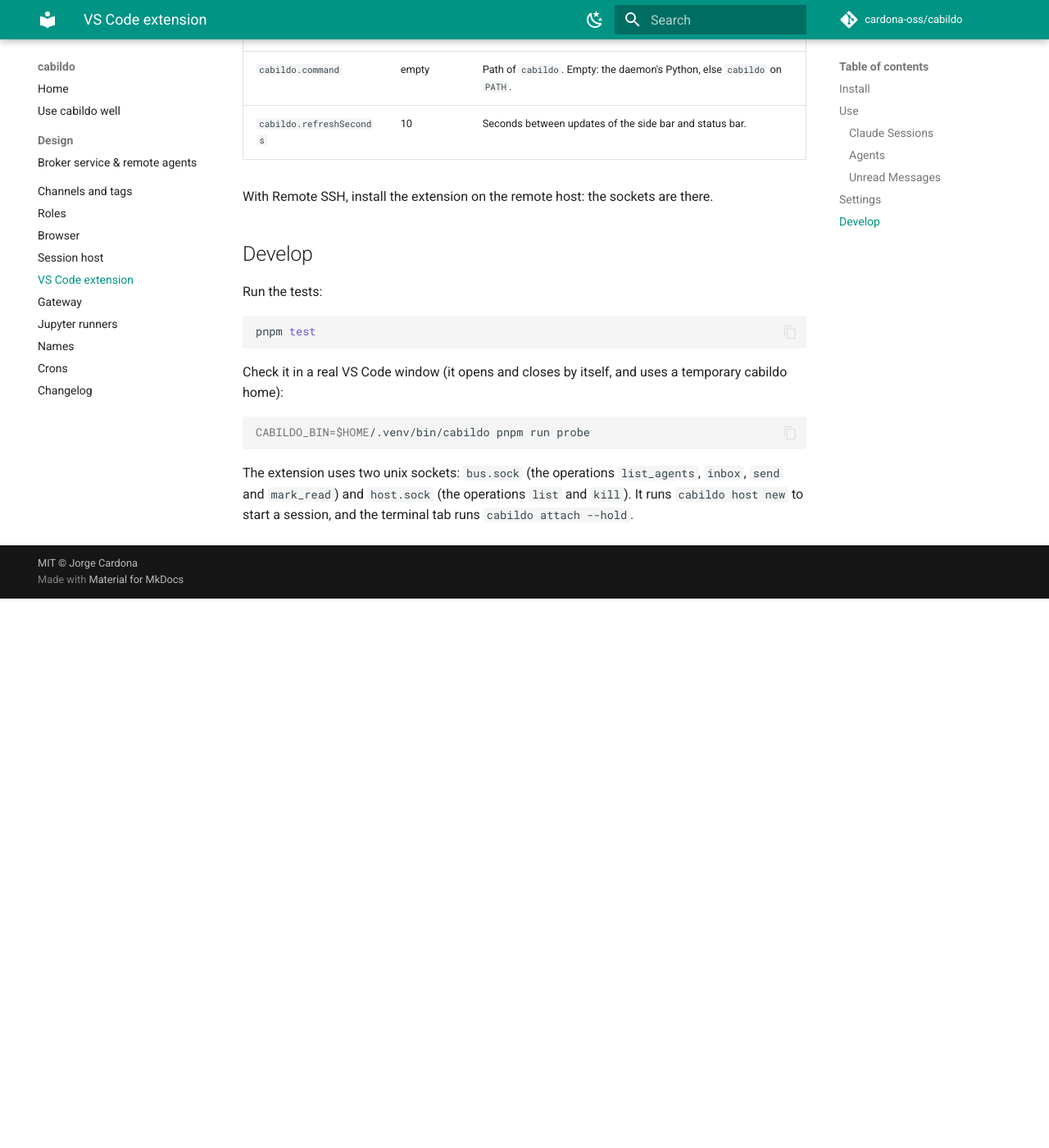
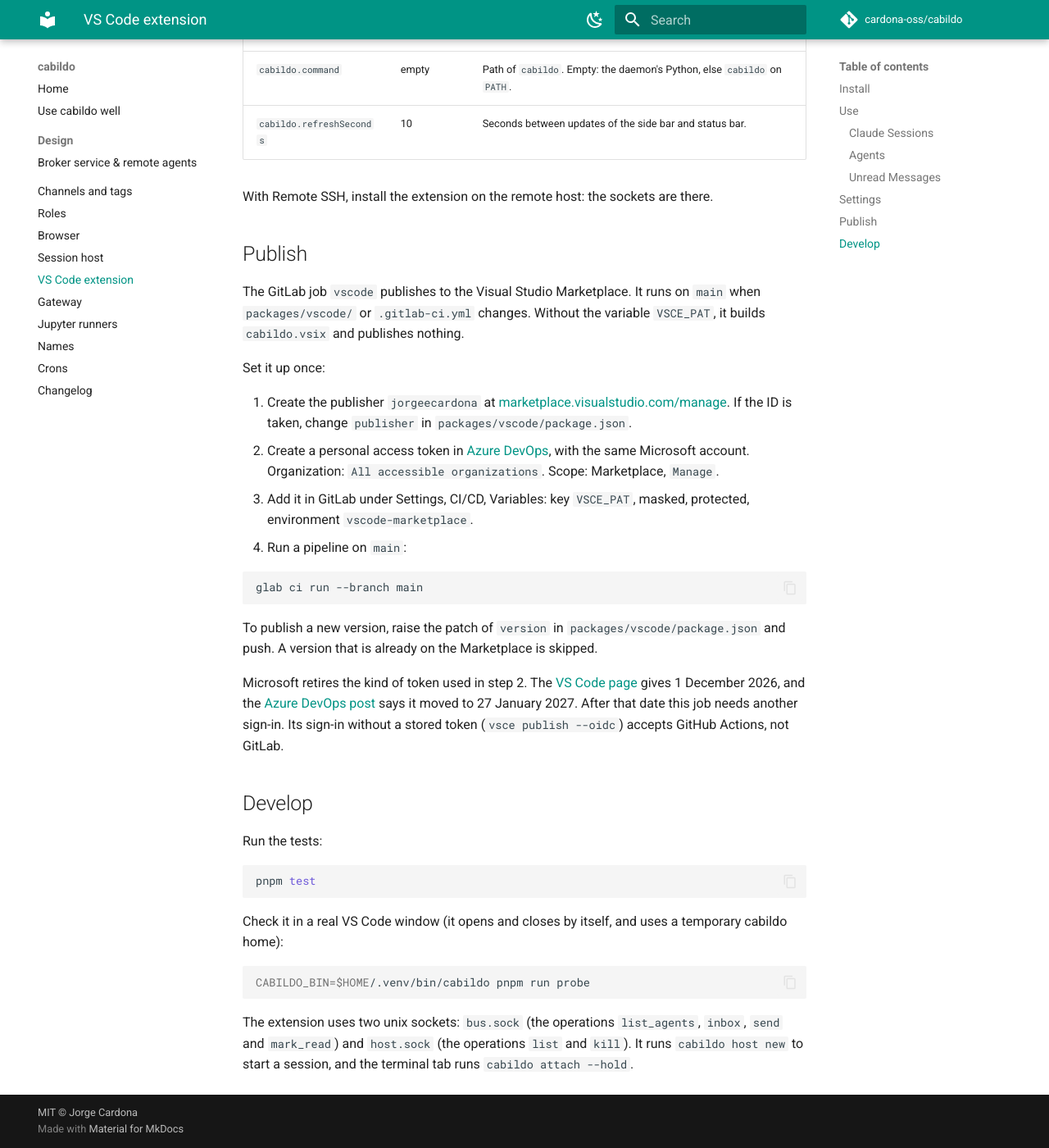
Before and after one commit to jorgeecardona/cabildo, an MkDocs documentation site: the page built from docs/vscode.md, in a window 1280 px wide and 1400 px high, scrolled down 1468 px. Shown: the whole window at 82% size. Built offline with MkDocs 1.6.1 and Material for MkDocs 9.7.7, drawn with Linux system fonts in a browser that asks for light colours; comment, search, counter and statistics services are not loaded; before the commit the page ends 2198 px from its top, so only the background shows below that.

Commit message:
ci(vscode): build the extension on main and publish it when VSCE_PAT is set

````diff
--- a/docs/vscode.md
+++ b/docs/vscode.md
@@ -61,6 +61,37 @@ The status bar shows the agent count and the unread count too. Click it to pick
 
 With Remote SSH, install the extension on the remote host: the sockets are there.
 
+## Publish
+
+The GitLab job `vscode` publishes to the Visual Studio Marketplace. It runs on `main` when
+`packages/vscode/` or `.gitlab-ci.yml` changes. Without the variable `VSCE_PAT`, it builds
+`cabildo.vsix` and publishes nothing.
+
+Set it up once:
+
+1. Create the publisher `jorgeecardona` at
+   [marketplace.visualstudio.com/manage](https://marketplace.visualstudio.com/manage). If the ID
+   is taken, change `publisher` in `packages/vscode/package.json`.
+2. Create a personal access token in [Azure DevOps](https://dev.azure.com), with the same
+   Microsoft account. Organization: `All accessible organizations`. Scope: Marketplace, `Manage`.
+3. Add it in GitLab under Settings, CI/CD, Variables: key `VSCE_PAT`, masked, protected,
+   environment `vscode-marketplace`.
+4. Run a pipeline on `main`:
+
+```bash
+glab ci run --branch main
+```
+
+To publish a new version, raise the patch of `version` in `packages/vscode/package.json` and
+push. A version that is already on the Marketplace is skipped.
+
+Microsoft retires the kind of token used in step 2. The
+[VS Code page](https://code.visualstudio.com/api/working-with-extensions/publishing-extension)
+gives 1 December 2026, and the
+[Azure DevOps post](https://devblogs.microsoft.com/devops/retirement-of-global-personal-access-tokens-in-azure-devops/)
+says it moved to 27 January 2027. After that date this job needs another sign-in. Its sign-in
+without a stored token (`vsce publish --oidc`) accepts GitHub Actions, not GitLab.
+
 ## Develop
 
 Run the tests:
````
Also changed, not shown: .gitlab-ci.yml (+31 -0 lines), docs/issues/24-11-2026-vscode-extension-as-a-client-of-the-daemon.md (+2 -0 lines), 1 other file.
